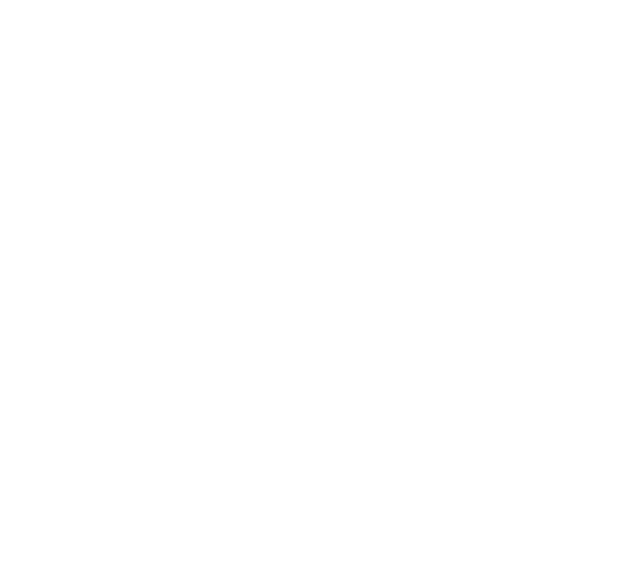
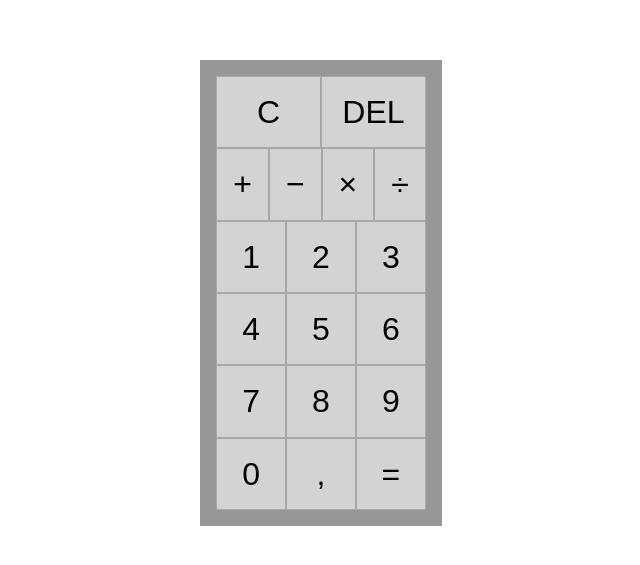
Before and after one commit to KaroliinaKoo/reactcalculator, a JavaScript app: page / in a window 1280 px wide. Shown: the part 107-672 px from the top of the page, without its empty margins (319-959 px from the left). Built offline with nearby package versions, Linux system fonts and the light colour scheme; the HTML template or start-up script is replaced by a standard one.

Commit message:
basic jsx and css

```diff
--- a/src/App.js
+++ b/src/App.js
@@ -1,5 +1,39 @@
 function App() {
-  return
+  return (
+    <div className="calc-container">
+      <div className="output">
+        <div className="previous-operand"></div>
+        <div className="current-operand"></div>
+      </div>
+      <div className="span">
+        <button>C</button>
+        <button>DEL</button>
+      </div>
+      <div className="span">
+      <button>+</button>
+      <button>−</button>
+      <button>×</button>
+      <button>÷</button>
+
+      </div>
+      <button>1</button>
+      <button>2</button>
+      <button>3</button>
+      <button>4</button>
+      <button>5</button>
+      <button>6</button>
+      <button>7</button>
+      <button>8</button>
+      <button>9</button>
+
+      <div className="span">
+        <button>0</button>
+        <button>,</button>
+        <button>=</button>
+
+      </div>
+    </div>
+  );
 }
 
 export default App;
--- a/src/index.css
+++ b/src/index.css
@@ -1,4 +1,38 @@
+:root {
+}
+
+* {
+  box-sizing: border-box;
+}
+
 body {
+  display: flex;
   margin: 0;
+  justify-content: center;
+  align-items: center;
+  height: 100vh;
   font-family: 'Segoe UI', Tahoma, Geneva, Verdana, sans-serif;
 }
+
+.calc-container {
+  display: grid;
+  grid-template-columns: auto;
+  background-color: rgb(151, 151, 151);
+  padding: 1em;
+}
+
+.calc-container > .span {
+  display: flex;
+  grid-column: 1 /span 3;
+}
+
+.calc-container button {
+  background-color: rgb(211, 211, 211);
+  border: 1px solid rgba(0, 0, 0, 0.205);
+  font-size: 2rem;
+  width: 100%;
+  padding: 0.5em;
+  line-height: 1.2;
+  text-align: center;
+
+}
```
